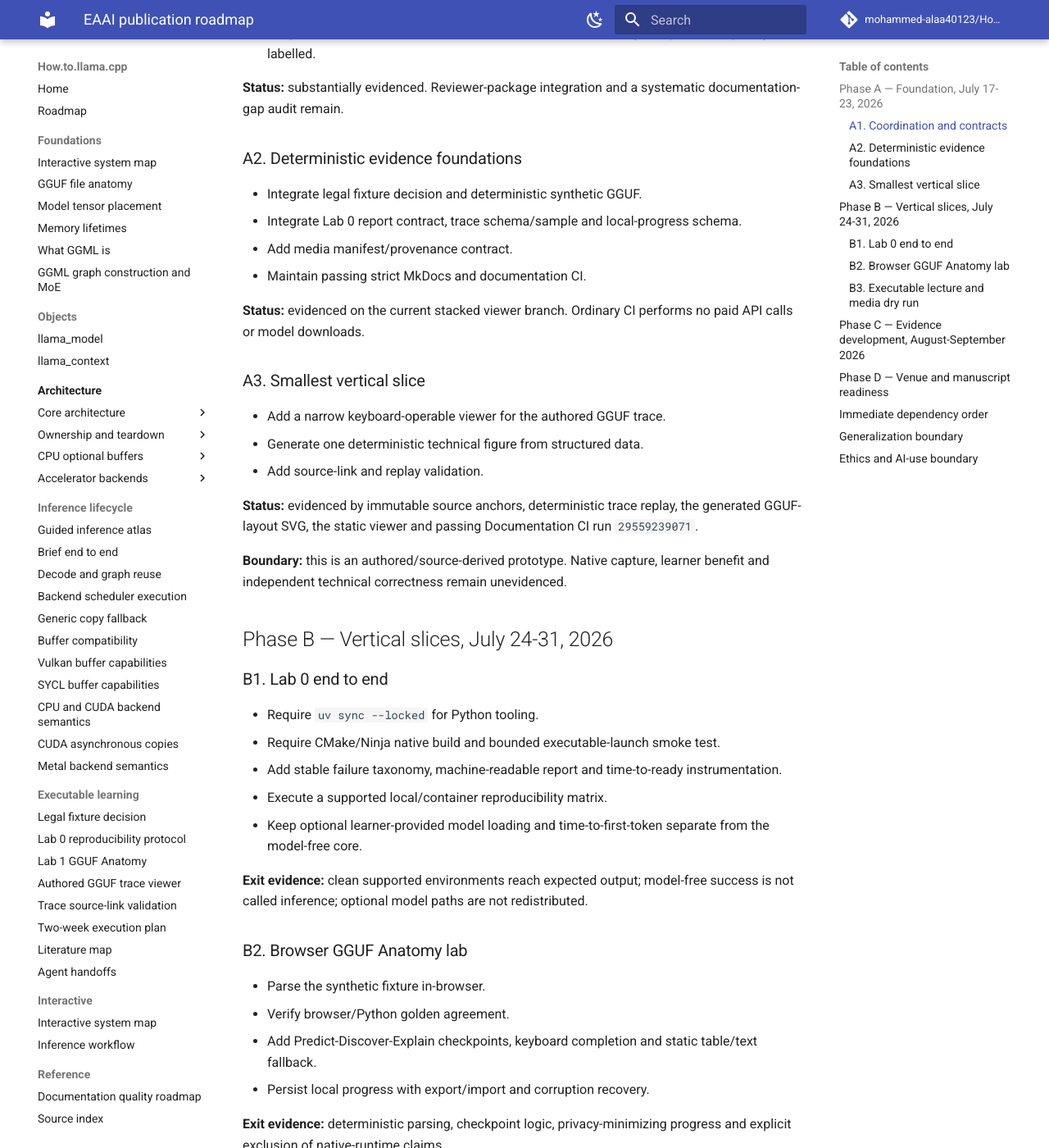
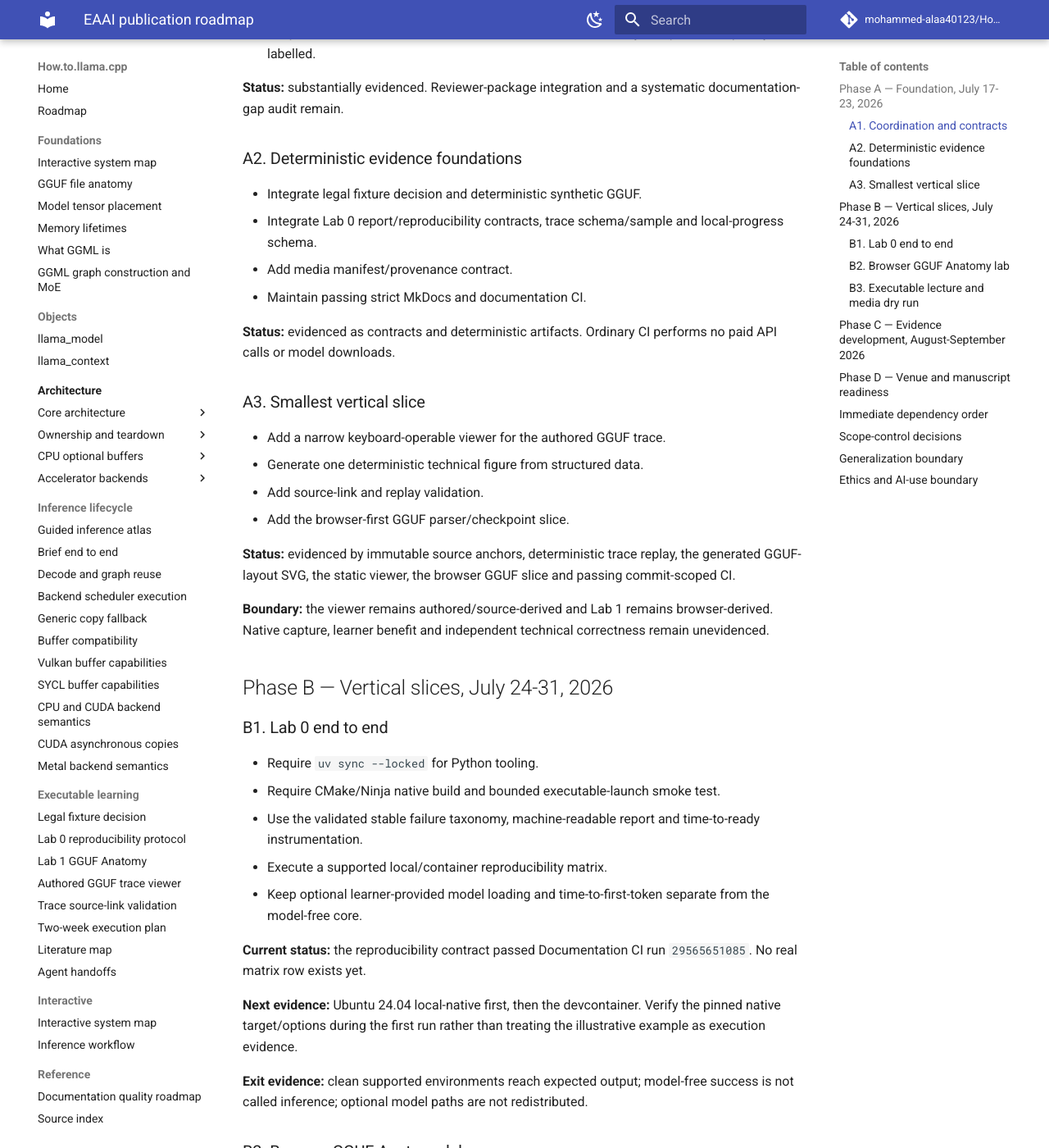
Before and after one commit to mohammed-alaa40123/How.to.llama.cpp, an MkDocs documentation site: the page built from docs/publication/eaai-roadmap.md, in a window 1280 px wide and 1400 px high, scrolled down 475 px. Shown: the whole window at 82% size. Built offline with MkDocs 1.6.1 and Material for MkDocs 9.7.7, drawn with Linux system fonts in a browser that asks for light colours; comment, search, counter and statistics services are not loaded; some of the changed text lies outside the part shown.

Commit message:
docs: advance EAAI roadmap to measured Lab 0 evidence

```diff
--- a/docs/publication/eaai-roadmap.md
+++ b/docs/publication/eaai-roadmap.md
@@ -17,21 +17,22 @@ This roadmap turns repository milestones into evidence gates for an EAAI experie
 ### A2. Deterministic evidence foundations
 
 - Integrate legal fixture decision and deterministic synthetic GGUF.
-- Integrate Lab 0 report contract, trace schema/sample and local-progress schema.
+- Integrate Lab 0 report/reproducibility contracts, trace schema/sample and local-progress schema.
 - Add media manifest/provenance contract.
 - Maintain passing strict MkDocs and documentation CI.
 
-**Status:** evidenced on the current stacked viewer branch. Ordinary CI performs no paid API calls or model downloads.
+**Status:** evidenced as contracts and deterministic artifacts. Ordinary CI performs no paid API calls or model downloads.
 
 ### A3. Smallest vertical slice
 
 - Add a narrow keyboard-operable viewer for the authored GGUF trace.
 - Generate one deterministic technical figure from structured data.
 - Add source-link and replay validation.
+- Add the browser-first GGUF parser/checkpoint slice.
 
-**Status:** evidenced by immutable source anchors, deterministic trace replay, the generated GGUF-layout SVG, the static viewer and passing Documentation CI run `29559239071`.
+**Status:** evidenced by immutable source anchors, deterministic trace replay, the generated GGUF-layout SVG, the static viewer, the browser GGUF slice and passing commit-scoped CI.
 
-**Boundary:** this is an authored/source-derived prototype. Native capture, learner benefit and independent technical correctness remain unevidenced.
+**Boundary:** the viewer remains authored/source-derived and Lab 1 remains browser-derived. Native capture, learner benefit and independent technical correctness remain unevidenced.
 
 ## Phase B — Vertical slices, July 24-31, 2026
 
@@ -39,9 +40,13 @@ This roadmap turns repository milestones into evidence gates for an EAAI experie
 
 - Require `uv sync --locked` for Python tooling.
 - Require CMake/Ninja native build and bounded executable-launch smoke test.
-- Add stable failure taxonomy, machine-readable report and time-to-ready instrumentation.
+- Use the validated stable failure taxonomy, machine-readable report and time-to-ready instrumentation.
 - Execute a supported local/container reproducibility matrix.
 - Keep optional learner-provided model loading and time-to-first-token separate from the model-free core.
+
+**Current status:** the reproducibility contract passed Documentation CI run `29565651085`. No real matrix row exists yet.
+
+**Next evidence:** Ubuntu 24.04 local-native first, then the devcontainer. Verify the pinned native target/options during the first run rather than treating the illustrative example as execution evidence.
 
 **Exit evidence:** clean supported environments reach expected output; model-free success is not called inference; optional model paths are not redistributed.
 
@@ -51,6 +56,8 @@ This roadmap turns repository milestones into evidence gates for an EAAI experie
 - Verify browser/Python golden agreement.
 - Add Predict-Discover-Explain checkpoints, keyboard completion and static table/text fallback.
 - Persist local progress with export/import and corruption recovery.
+
+**Current status:** deterministic parsing, golden agreement and checkpoints are evidenced by run `29562479577`; progress persistence remains blocked on `PROGRESS-02`.
 
 **Exit evidence:** deterministic parsing, checkpoint logic, privacy-minimizing progress and explicit exclusion of native-runtime claims.
 
@@ -82,13 +89,21 @@ This roadmap turns repository milestones into evidence gates for an EAAI experie
 
 ## Immediate dependency order
 
-1. `LAB0-02` reproducibility and diagnostics protocol.
-2. `DATA-01` retrospective extraction schema.
-3. `LAB1-01` browser GGUF vertical slice.
+1. `DATA-01` retrospective extraction schema.
+2. `LAB0-03` measured Ubuntu 24.04 local-native row.
+3. `LAB0-04` measured devcontainer row.
 4. `PROGRESS-02` local persistence/export/import.
 5. `REVIEW-02` active-stack adversarial review integration.
 6. Static-source/text baseline literature and benchmark design.
 7. `VENUE-01` official EAAI-27 verification.
+
+## Scope-control decisions
+
+- Do not add broad cloud polish before the local/devcontainer bounded path works.
+- Do not add native trace instrumentation before the authored viewer has a fair baseline and instrumentation risks are bounded.
+- Do not add authenticated progress synchronization in the July vertical slice.
+- Do not add optional generated media unless the deterministic core demo is complete and human review is available.
+- Do not treat contract examples, CI integration, or attractive visualizations as learner-outcome evidence.
 
 ## Generalization boundary
 
```
Also changed, not shown: other parts of docs/publication/eaai-roadmap.md (+1 -1 lines).
